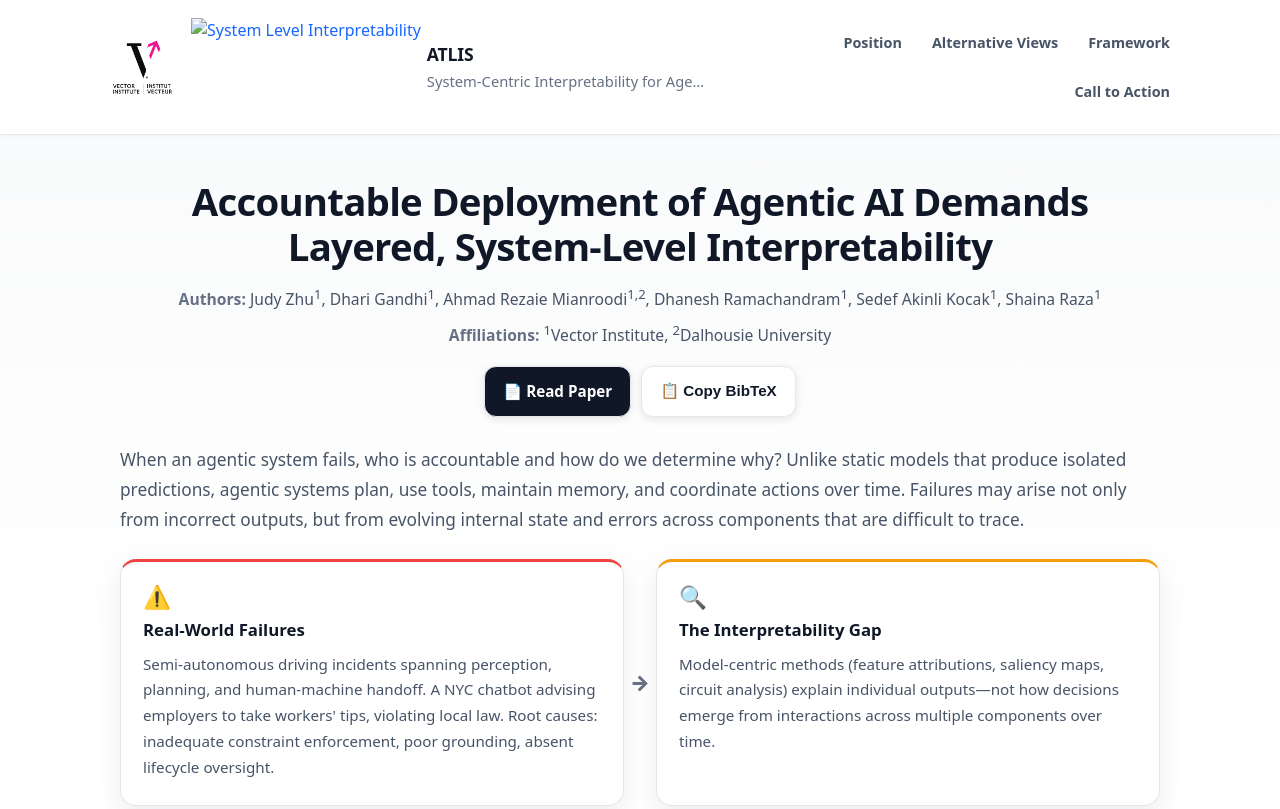
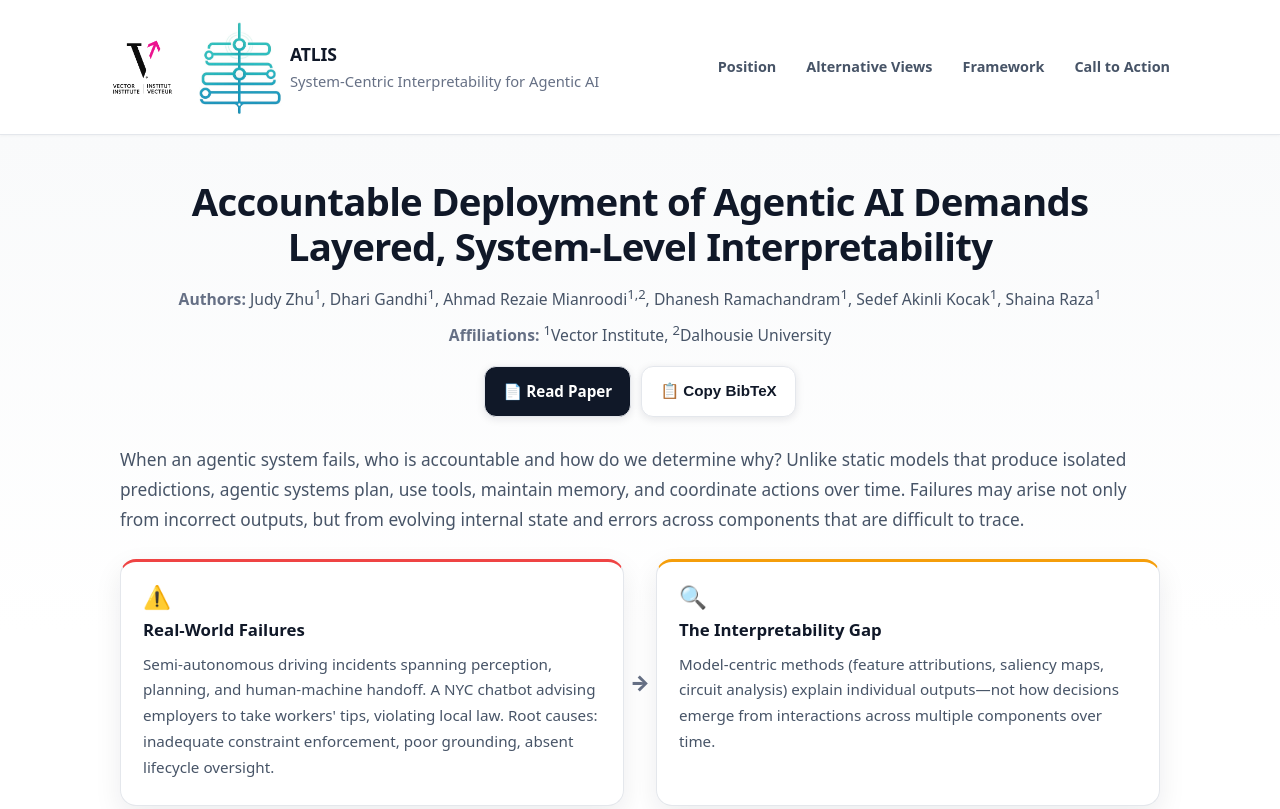
Before and after one commit to VectorInstitute/ATLIS, a plain HTML site: page index.html in a window 1280 px wide. Shown: the top 809 px of the page. Drawn offline with Linux system fonts and the light colour scheme; a web font is replaced by a local one.

Commit message:
Update index.html

```diff
--- a/index.html
+++ b/index.html
@@ -36,7 +36,7 @@
         </a>
 
         <a class="brand-logo-link" href="https://vectorinstitute.github.io/ATLIS/" target="_blank" rel="noopener" aria-label="System Level Interpretability">
-          <img class="paper-logo" src="assets/paper_logo.png" alt="System Level Interpretability"/>
+          <img class="paper-logo" src="assets/paper-logo.png" alt="System Level Interpretability"/>
         </a>
 
         <div class="brand-text">
```
